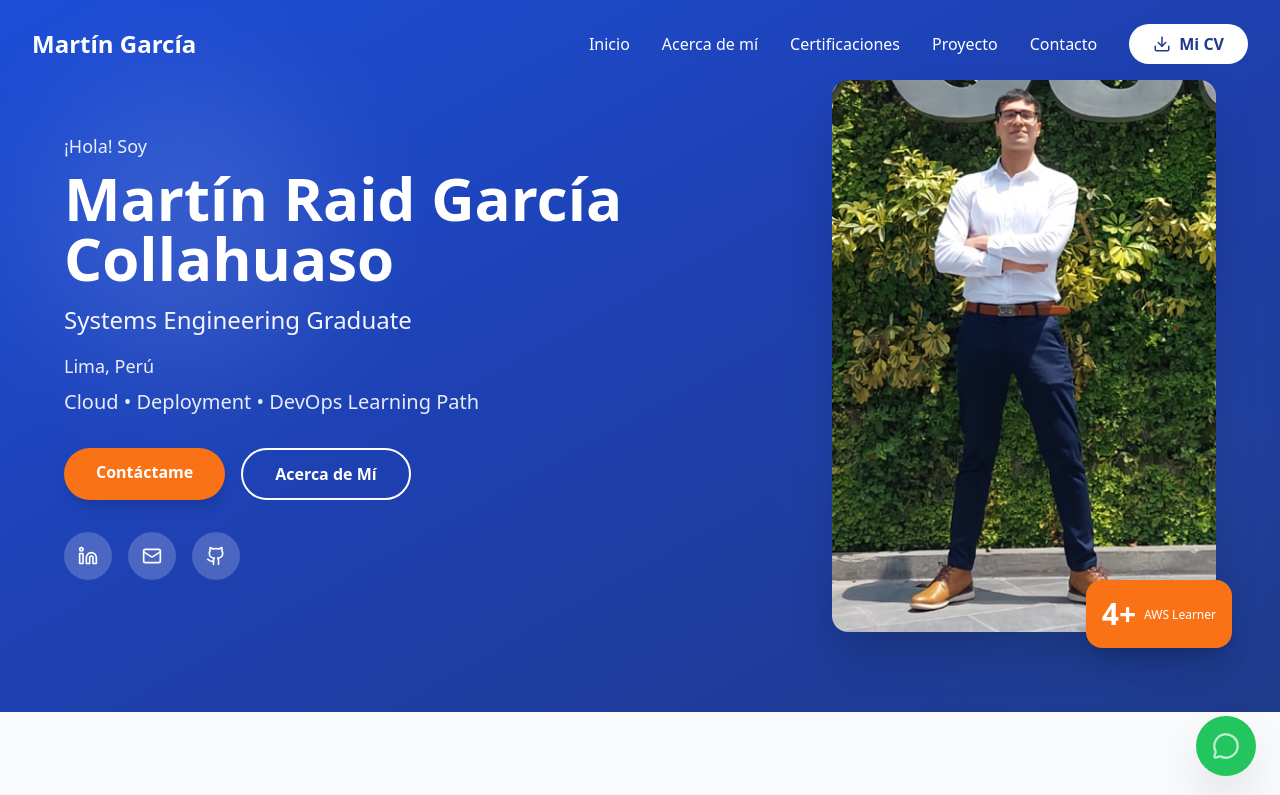
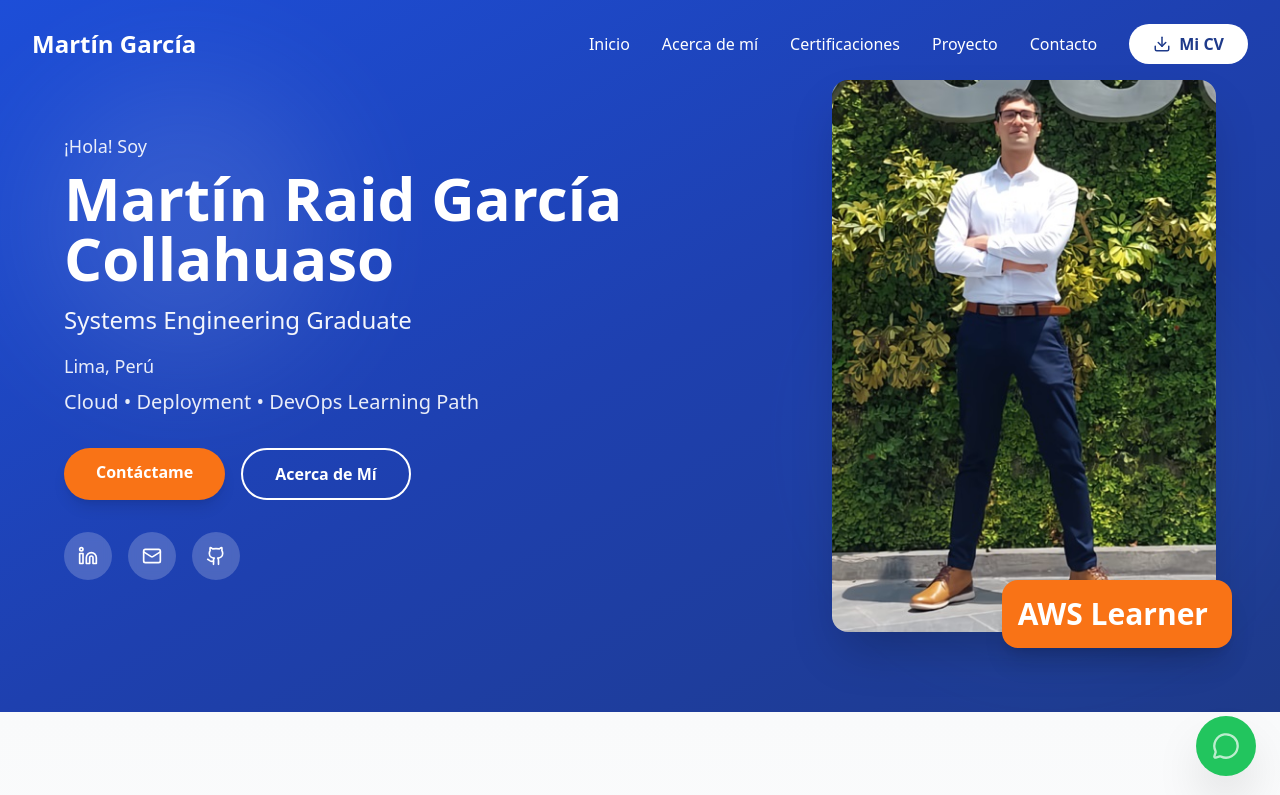
Before and after one commit to MartinRGC/landpmg-react, a React (Create React App) app: page / in a window 1280 px wide. Shown: the top 795 px of the page. Built offline with nearby package versions, Linux system fonts and the light colour scheme.

Commit message:
Change header

```diff
--- a/src/components/Header.jsx
+++ b/src/components/Header.jsx
@@ -90,9 +90,8 @@ const Header = () => {
 
               <div className="absolute -bottom-4 -right-4 bg-accent-500 text-white rounded-2xl shadow-xl p-4">
                 <div className="flex items-center gap-2">
-                  <span className="text-3xl font-bold">4+</span>
+                  <span className="text-3xl font-bold">AWS Learner</span>
                   <div className="text-xs leading-tight">
-                    <div>AWS Learner</div>
                   </div>
                 </div>
               </div>
```
